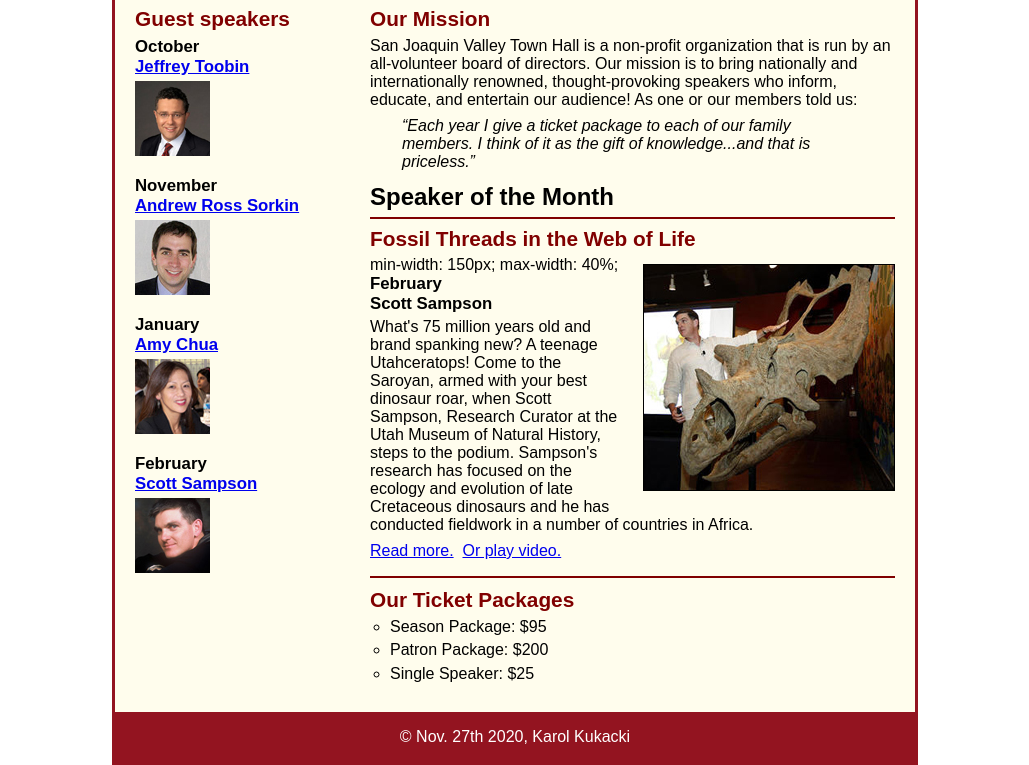
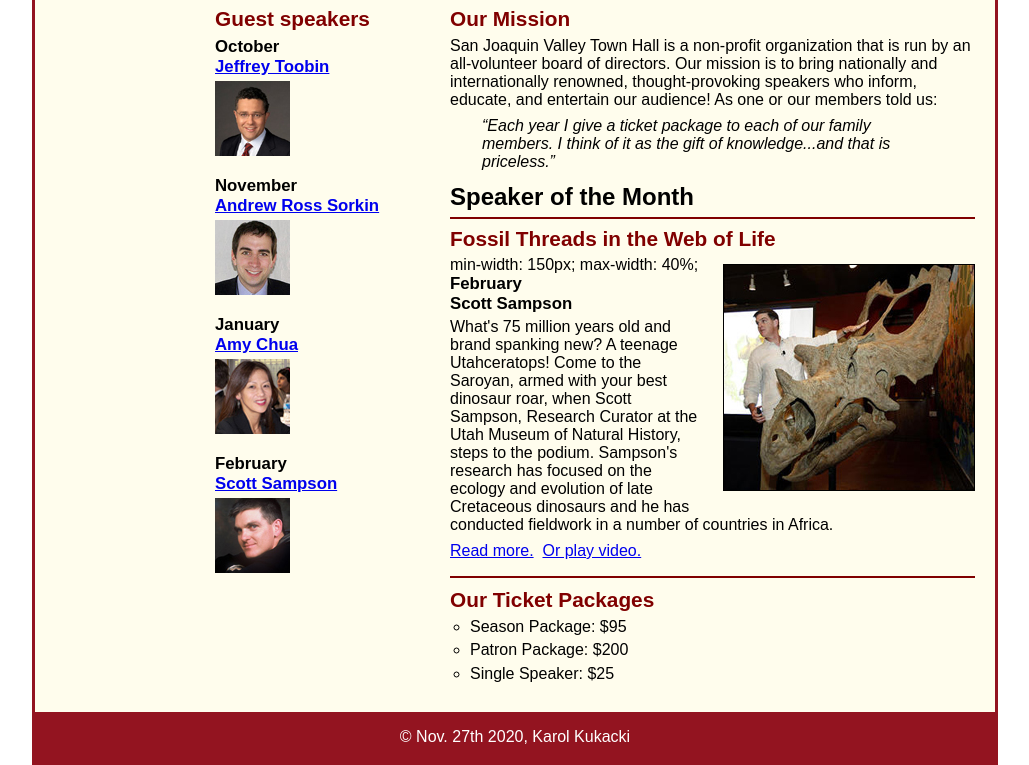
Before and after one commit to kkukacki/A15, a plain HTML site: page index.html in a window 1280 px wide. Shown: the part 171-936 px from the top of the page, without its empty margins (125-1154 px from the left). Drawn offline with Linux system fonts and the light colour scheme.

Commit message:
Update main.css

```diff
--- a/styles/main.css
+++ b/styles/main.css
@@ -9,7 +9,8 @@ html {
 body {
 	font-family: Arial, Helvetica, sans-serif;
     font-size: 100%;
-    width: 800px;
+    width: 99%;
+    max-width: 960px;
     margin: 0 auto;
     border: 3px solid #931420;
     background-color: #fffded;
```
